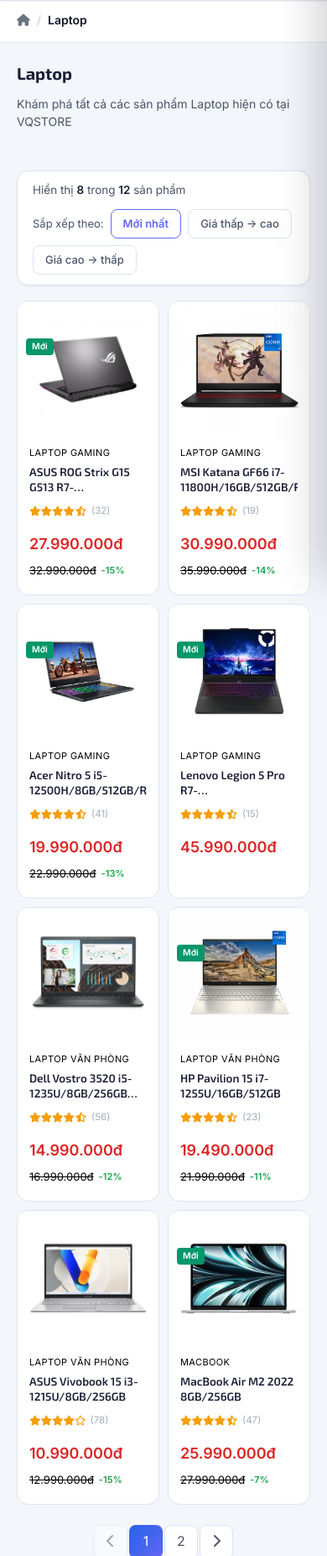
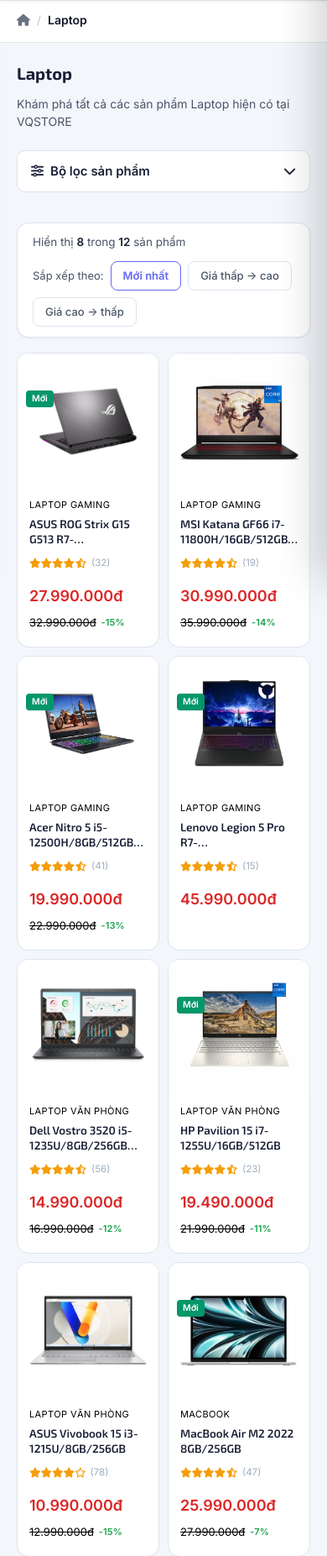
Before and after one commit to Lyphan04/Congnghephanmem, a PHP site: page /congnghephanmem-main/products in a window 390 px wide. Shown: the part 156-2009 px from the top of the page at 84% size. Run offline with PHP 8.4, Linux system fonts and the light colour scheme; data comes from the database, SQL or seed files in the repository; some libraries are stand-ins or nearby versions.

Commit message:
fix(ui): expose mobile product filters and wrap long names
Add an accessible mobile filter toggle, keep selected filters open after navigation, and wrap long model names within shared product cards. Preserve existing filter submission and product query logic.

```diff
--- a/assets/css/product.css
+++ b/assets/css/product.css
@@ -491,6 +491,8 @@ html.dark .price-old { color: var(--color-text-3); }
     gap: 5px;
 }
 
+.pl-filter-toggle { display: none; }
+
 /* ── Responsive ── */
 @media (max-width: 1100px) {
     .pl-product-grid,
@@ -505,6 +507,21 @@ html.dark .price-old { color: var(--color-text-3); }
 
     .pl-sidebar {
         position: static;
+    }
+
+    .pl-filter-toggle {
+        display: flex;
+        align-items: center;
+        justify-content: space-between;
+        width: 100%;
+        padding: 12px 16px;
+        border: 1px solid var(--color-border);
+        border-radius: 10px;
+        background: var(--color-surface);
+        color: var(--color-text);
+        font: inherit;
+        font-weight: 600;
+        margin-bottom: 12px;
     }
 
     .pl-sidebar-card {
--- a/assets/css/style.css
+++ b/assets/css/style.css
@@ -898,7 +898,7 @@ html.dark .product-cat { color: var(--color-text-3); }
     -webkit-box-orient: vertical;
     min-height: calc(13.5px * 1.4 * 2); /* = 37.8px — always 2 lines */
 }
-.product-name a { color: var(--color-text); }
+.product-name a { color: var(--color-text); overflow-wrap: anywhere; }
 .product-name a:hover { color: var(--color-primary); }
 
 .product-rating {
--- a/views/san_pham/danh_sach.php
+++ b/views/san_pham/danh_sach.php
@@ -400,6 +400,11 @@ document.querySelectorAll('.deals-tab-btn').forEach(function(btn) {
 
         <!-- ───────── SIDEBAR ───────── -->
         <aside class="pl-sidebar">
+            <button type="button" class="pl-filter-toggle" id="pl-filter-toggle"
+                    aria-expanded="false" aria-controls="pl-filter-panel">
+                <span><i class="fas fa-sliders-h me-2" aria-hidden="true"></i>Bộ lọc sản phẩm</span>
+                <i class="fas fa-chevron-down" aria-hidden="true"></i>
+            </button>
             <?php
             $clearParams = array_diff_key($qParams, array_flip(['categories', 'price_ranges', 'min_price', 'max_price', 'page']));
             $clearUrl    = $baseUrl . (!empty($clearParams) ? '?' . http_build_query($clearParams) : '');
@@ -419,7 +424,7 @@ document.querySelectorAll('.deals-tab-btn').forEach(function(btn) {
                        value="<?= htmlspecialchars($v) ?>">
                 <?php }} ?>
 
-                <div class="pl-sidebar-card">
+                <div class="pl-sidebar-card" id="pl-filter-panel">
                     <div class="pl-sidebar-head">
                         <i class="fas fa-sliders-h me-2"></i>Bộ lọc sản phẩm
                     </div>
@@ -538,6 +543,19 @@ document.querySelectorAll('.deals-tab-btn').forEach(function(btn) {
 
 <script>
 // Auto-submit filter form on checkbox change
+const filterToggle = document.getElementById('pl-filter-toggle');
+const filterPanel = document.getElementById('pl-filter-panel');
+if (filterToggle && filterPanel) {
+    filterToggle.addEventListener('click', function() {
+        const expanded = this.getAttribute('aria-expanded') !== 'true';
+        this.setAttribute('aria-expanded', String(expanded));
+        filterPanel.classList.toggle('open', expanded);
+    });
+    if (filterPanel.querySelector('input[type="checkbox"]:checked')) {
+        filterToggle.setAttribute('aria-expanded', 'true');
+        filterPanel.classList.add('open');
+    }
+}
 document.querySelectorAll('#pl-filter-form input[type="checkbox"]').forEach(function(cb) {
     cb.addEventListener('change', function() {
         document.getElementById('pl-filter-form').submit();
```
